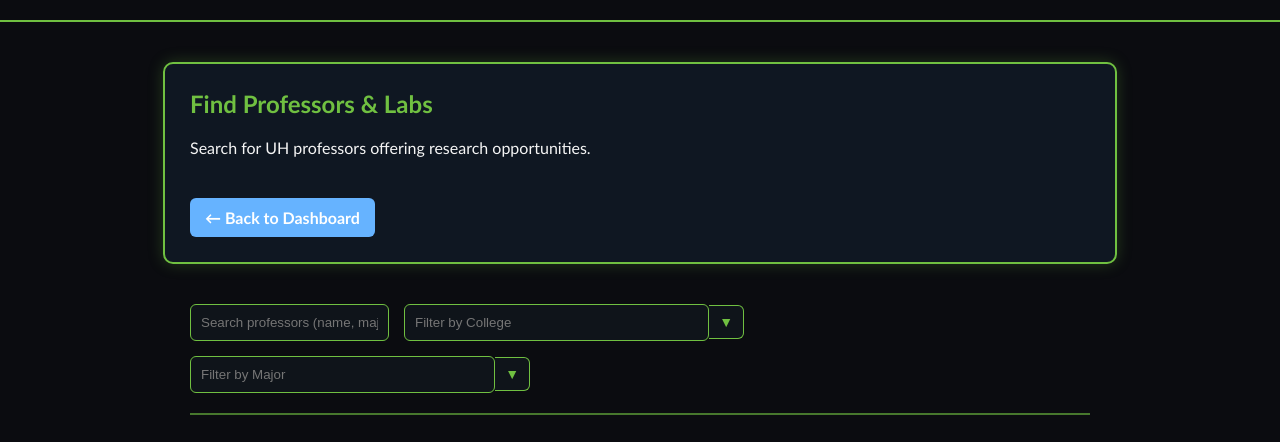
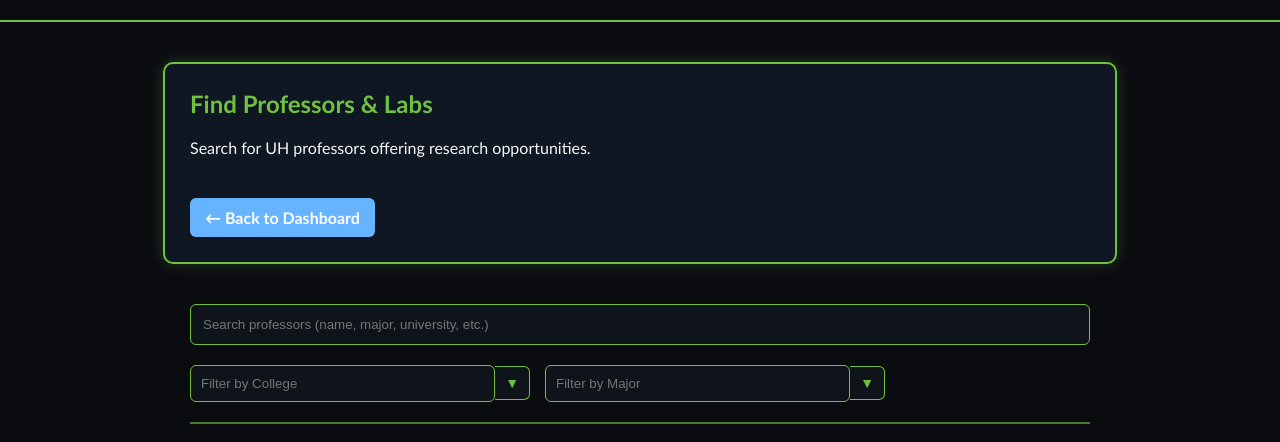
Before and after one commit to janny801/saseHUB, a plain HTML site: page frontend/pages/research.html in a window 1280 px wide. Shown: the part 145-587 px from the top of the page. Drawn offline with Linux system fonts and the light colour scheme; no server answers; sample sign-in values are in the browser's storage.

Commit message:
diff search box loc

```diff
--- a/frontend/pages/research.html
+++ b/frontend/pages/research.html
@@ -129,6 +129,8 @@
   .dropdown-container {
     position: relative;
     width: 340px;
+    min-width: 340px;
+    max-width: 340px;
     flex-shrink: 0;
   }
   .dropdown-list {
@@ -197,9 +199,10 @@
 </div>
 
 <!-- Search + Filter Section -->
+<div class="search-wrapper">
+  <input id="searchInput" type="text" placeholder="Search professors (name, major, university, etc.)" oninput="applyFilters()" />
+</div>
 <div class="filter-bar">
-  <input id="searchInput" type="text" placeholder="Search professors (name, major, university, etc.)" oninput="applyFilters()" />
-
   <div class="dropdown-container" id="collegeDropdown">
     <div class="dropdown-input-wrapper">
       <input
@@ -568,6 +571,30 @@
 .dropdown-list {
     z-index: 999;
 }
+#college_tags,
+#major_tags2 {
+    max-width: 340px;
+    min-width: 340px;
+    display: block;
+    overflow-x: auto;
+    white-space: nowrap;
+}
+  .search-wrapper {
+    width: 100%;
+    max-width: 900px;
+    margin: 0 auto 10px auto;
+    display: flex;
+    justify-content: center;
+  }
+
+  .search-wrapper input {
+    width: 100%;
+    padding: 12px;
+    border-radius: 6px;
+    border: 1px solid #70c041;
+    background: #0f141a;
+    color: white;
+  }
 </style>
 
 </body>
```
